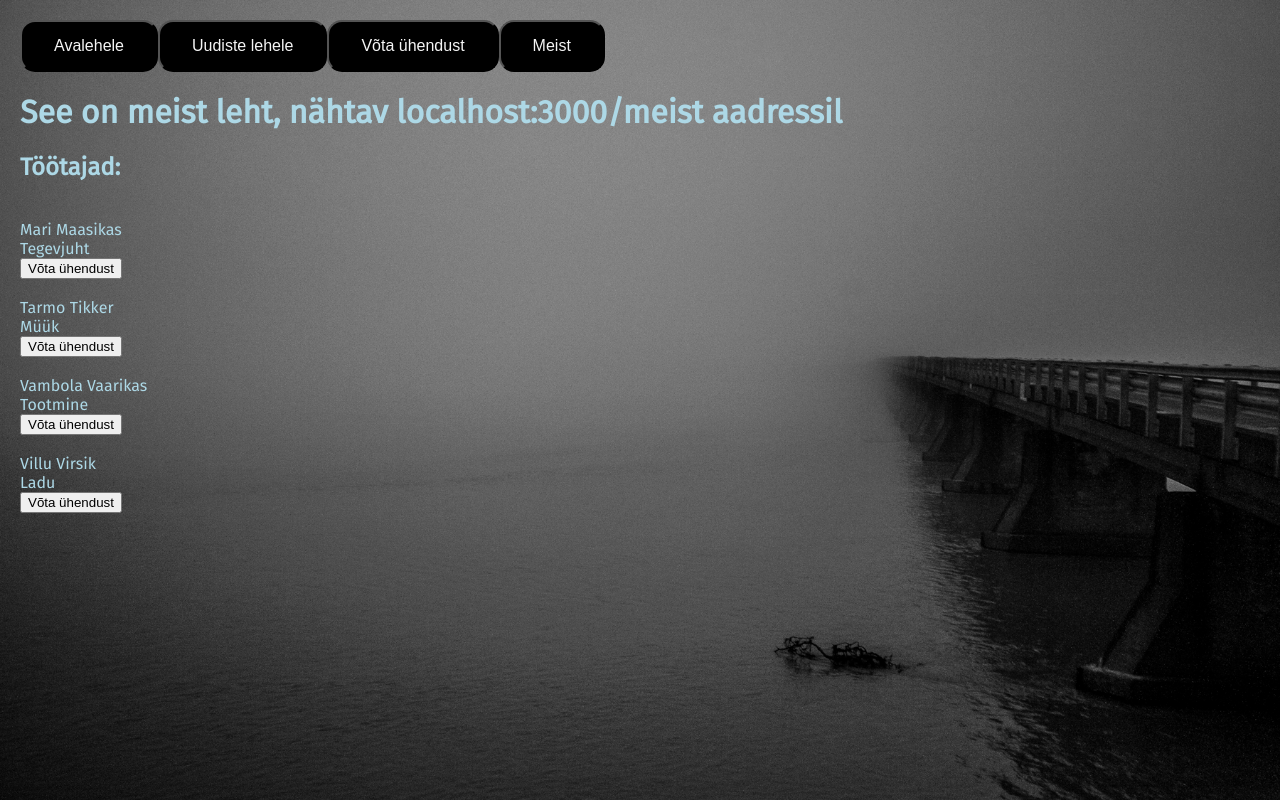
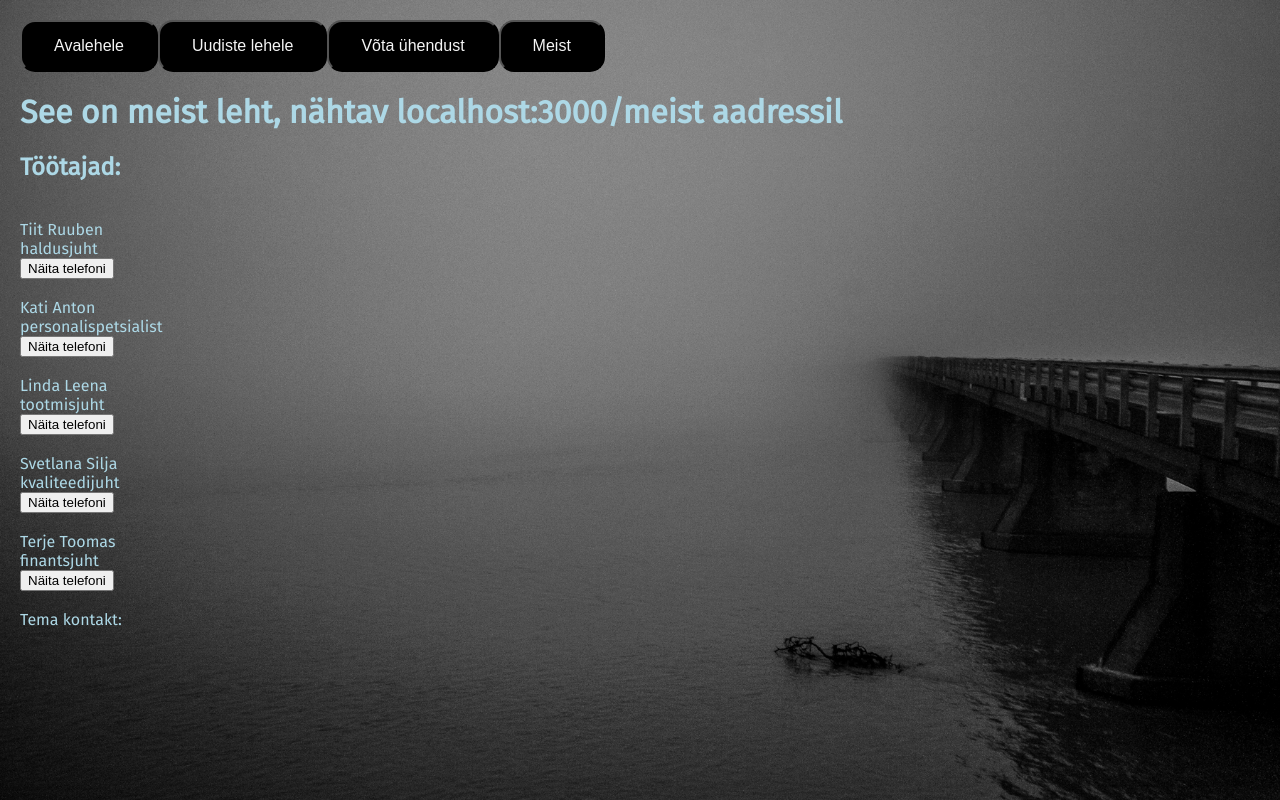
Before and after one commit to leotamm/React-06-2023, a React (Create React App) app in the folder uudised/: page /meist in a window 1280 px wide. Built offline with nearby package versions, Linux system fonts and the light colour scheme.

Commit message:
kontaktide lugemine jsonist

```diff
--- /dev/null
+++ b/uudised/src/data/tootajad.json
@@ -0,0 +1,27 @@
+[
+    {
+        "Nimi": "Tiit Ruuben",
+        "Ala": "haldusjuht",
+        "Telefon": "+372 555 0001"
+    },
+    {
+        "Nimi": "Kati Anton",
+        "Ala": "personalispetsialist",
+        "Telefon": "+372 555 0002"
+    },
+    {
+        "Nimi": "Linda Leena",
+        "Ala": "tootmisjuht",
+        "Telefon": "+372 555 0003"
+    },
+    {
+        "Nimi": "Svetlana Silja",
+        "Ala": "kvaliteedijuht",
+        "Telefon": "+372 555 0004"
+    },
+    {
+        "Nimi": "Terje Toomas",
+        "Ala": "finantsjuht",
+        "Telefon": "+372 555 0005"
+    }
+]
--- a/uudised/src/pages/Meist.js
+++ b/uudised/src/pages/Meist.js
@@ -1,15 +1,27 @@
 import React, { useState } from 'react'
+import nimedFailist from '../data/tootajad.json'
 
 function Meist() {
 
-  const [telefoniNr, annaTelefoniNr] = useState("");
+  // const [telefoniNr, annaTelefoniNr] = useState("");
+
+  const tootajad = nimedFailist;
+  const [kontakt, n2itaKontakt] = useState();
 
   return (
     <div className='hele-tekst'>
       <h1>See on meist leht, nähtav localhost:3000/meist aadressil</h1>
       <h2>Töötajad:</h2>
       <br />
-      <div>Mari Maasikas</div>
+      {tootajad.map(tootaja =>
+          <div>
+            <div>{tootaja.Nimi}</div>
+            <div>{tootaja.Ala}</div>
+              <button onClick={() => { n2itaKontakt(tootaja.Telefon) }}>Näita telefoni</button>
+            <br /><br />
+          </div>
+      )}
+      {/* <div>Mari Maasikas</div>
       <div>Tegevjuht</div>
       <button onClick={() => annaTelefoniNr("+372 555 5555")}>Võta ühendust</button>
       <br /><br />
@@ -24,8 +36,8 @@ function Meist() {
       <div>Villu Virsik</div>
       <div>Ladu</div>
       <button onClick={() => annaTelefoniNr("+372 555 8888")}>Võta ühendust</button>
-      <br /><br />
-      {telefoniNr !== "" && <div className='kontakt-tekst'>Tema kontakt: {telefoniNr}</div>}
+      <br /><br /> */}
+      {kontakt !== "" && <div className='hele-tekst'>Tema kontakt: {kontakt}</div>}
     </div>
   )
 }
```
